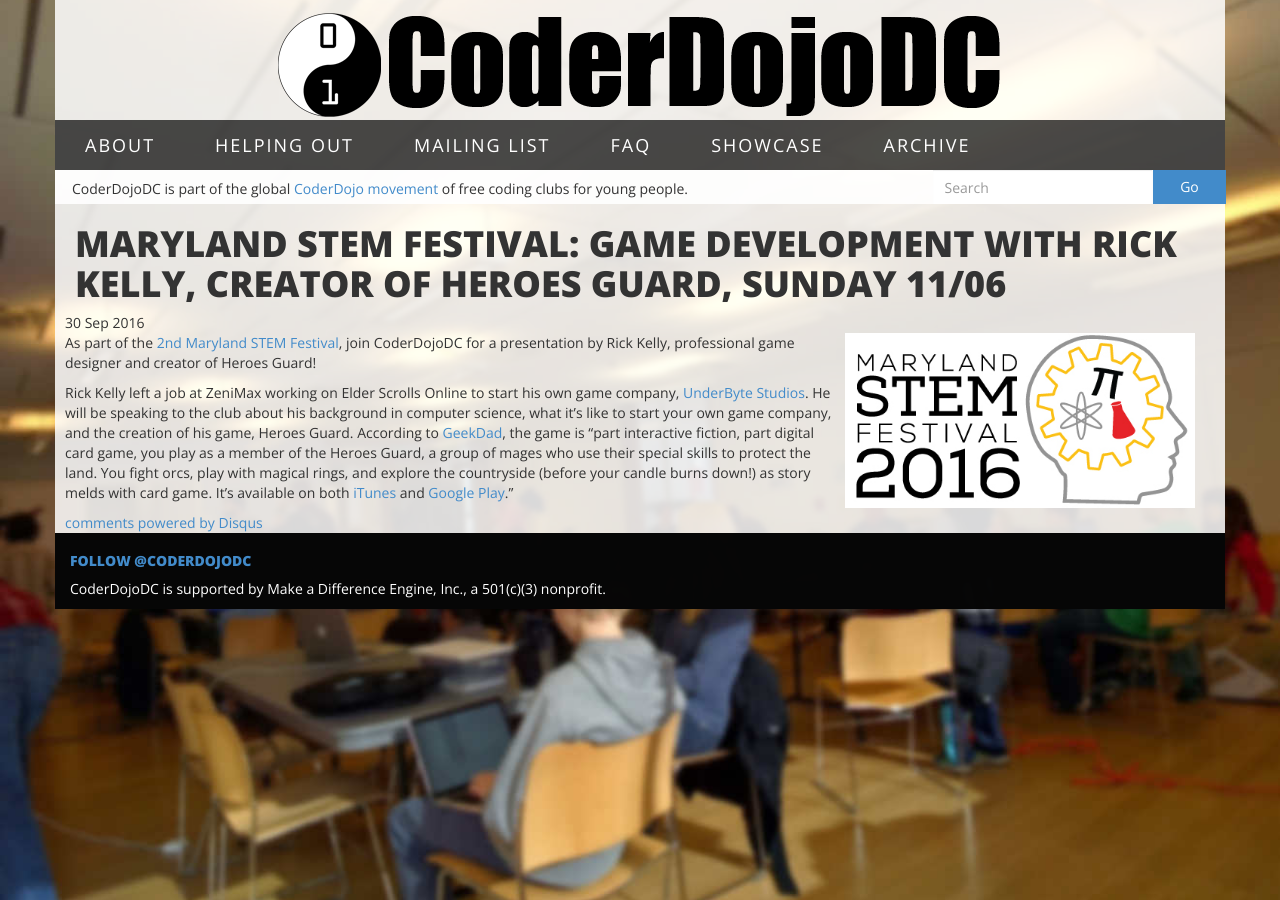
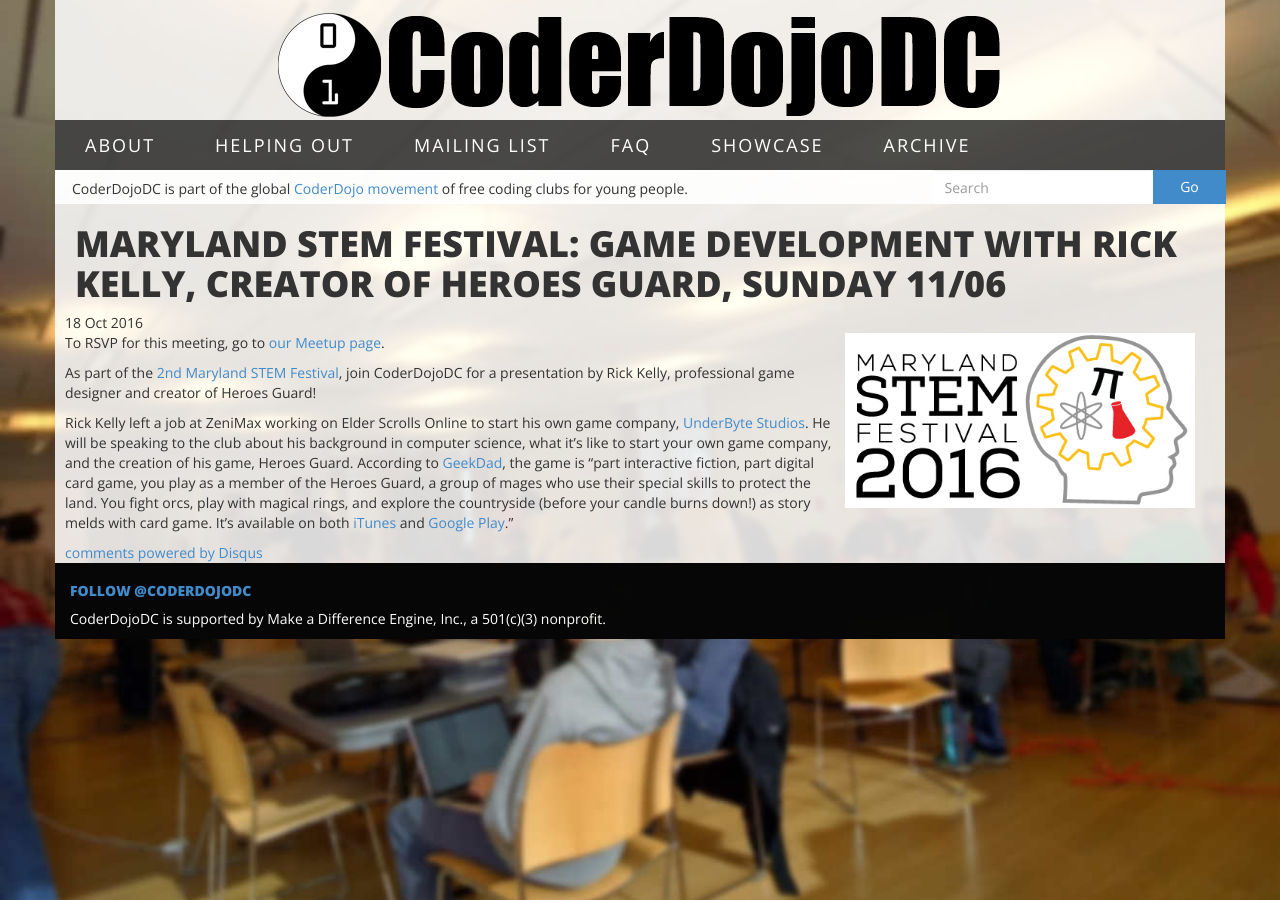
Before and after one commit to CoderDojoDC/CoderDojoDC.github.io, a Jekyll site: the page built from _posts/2016-09-30-mdstemfest.md, in a window 1280 px wide. Built offline with Jekyll 4.4.1, drawn with Linux system fonts in a browser that asks for light colours; comment, search, counter and statistics services are not loaded.

Commit message:
add link to meetup page

```diff
--- a/_posts/2016-09-30-mdstemfest.md
+++ b/_posts/2016-09-30-mdstemfest.md
@@ -1,11 +1,13 @@
 ---
 layout: post
 title: 'Maryland STEM Festival: Game Development with Rick Kelly, creator of Heroes Guard, Sunday 11/06'
-date: '2016-09-30'
+date: '2016-10-18'
 tags: [Careers, Game development]
 ---
 <div style="float:right; padding-right:20px"><a href="http://marylandstemfestival.org"><img src="/assets/stemfest2016_horizontal.jpg" style="width: 350px" alt="MD STEMfest" /></a></div>
 
+To RSVP for this meeting, go to [our Meetup page](http://www.meetup.com/CoderDojoDC/events/234064049/).
+
 As part of the [2nd Maryland STEM Festival](http://marylandstemfestival.org/), join CoderDojoDC for a presentation by Rick Kelly, professional game designer and creator of Heroes Guard!
 
 Rick Kelly left a job at ZeniMax working on Elder Scrolls Online to start his own game company, [UnderByte Studios](http://www.underbytestudios.com/heroes-guard/). He will be speaking to the club about his background in computer science, what it's like to start your own game company, and the creation of his game, Heroes Guard. According to [GeekDad](https://geekdad.com/2016/06/independent-game-developer/), the game is "part interactive fiction, part digital card game, you play as a member of the Heroes Guard, a group of mages who use their special skills to protect the land. You fight orcs, play with magical rings, and explore the countryside (before your candle burns down!) as story melds with card game. It’s available on both [iTunes](https://itunes.apple.com/us/app/heroes-guard-the-journal/id968451126) and [Google Play](https://play.google.com/store/apps/details?id=com.underbytestudios.heroesguard.journal&hl=en)."
```
